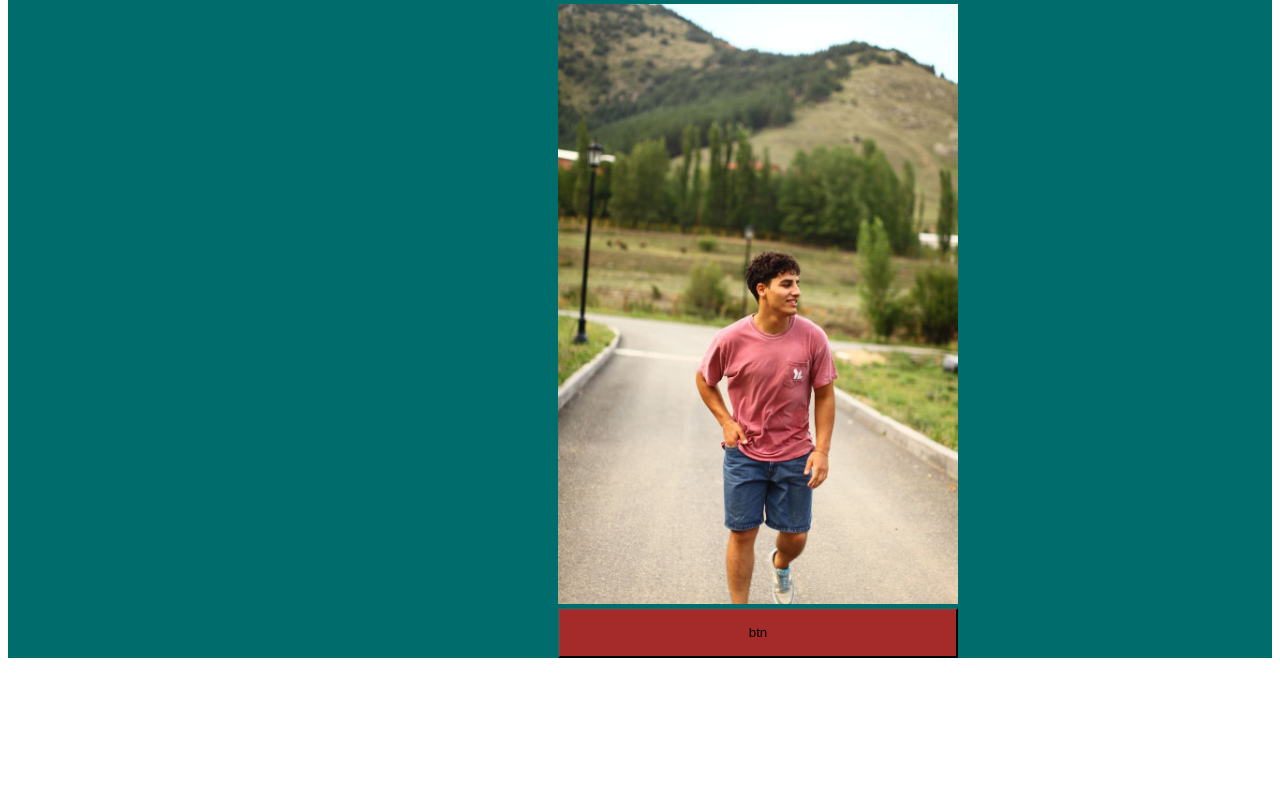
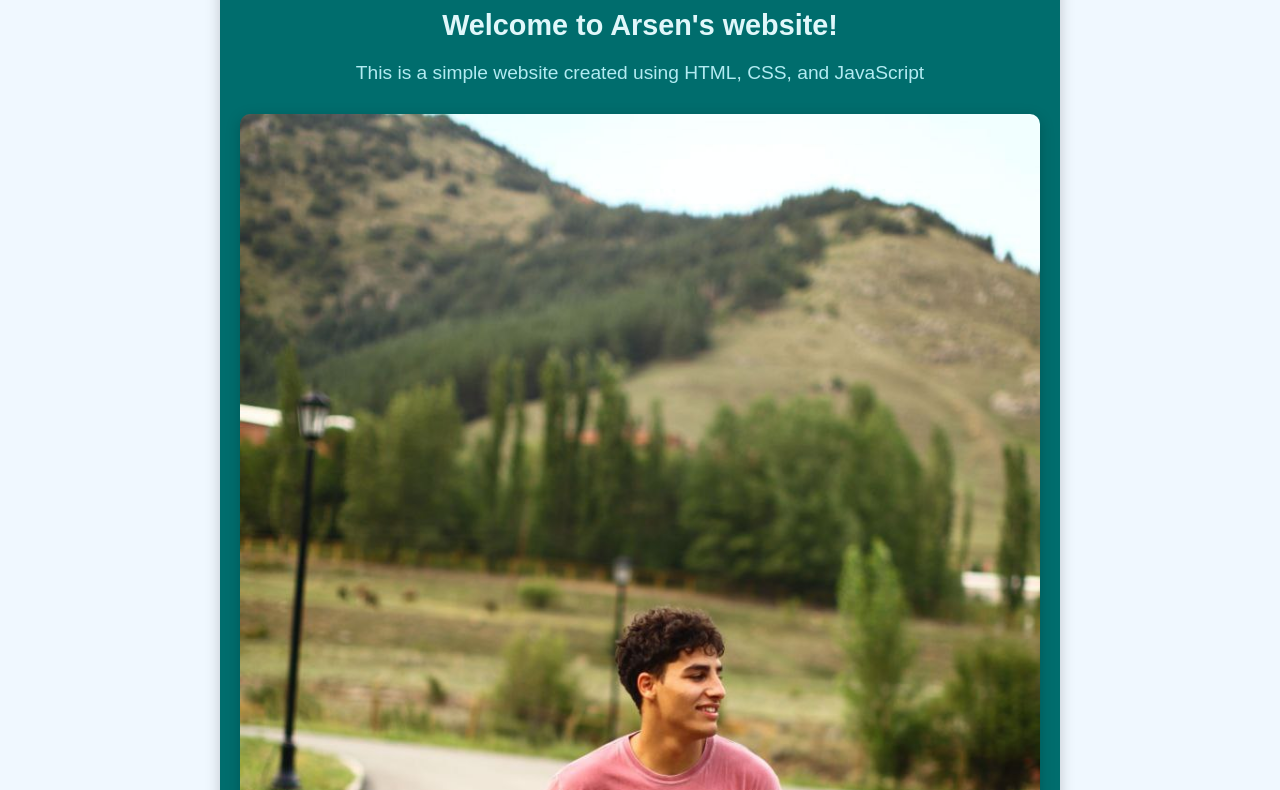
Before and after one commit to Hovhannisyan00/Netflix, a plain HTML site: page index.html in a window 1280 px wide. Shown: the part 157-947 px from the top of the page. Before the commit the page ends 823 px from the top, so only its background shows below. Drawn offline with Linux system fonts and the light colour scheme.

Commit message:
main commit

```diff
--- a/index.html
+++ b/index.html
@@ -5,14 +5,65 @@
     <meta name="viewport" content="width=device-width, initial-scale=1.0">
     <title>Arsen</title>
     <style>
+        body {
+            font-family: 'Arial', sans-serif;
+            margin: 0;
+            padding: 0;
+            background-color: #f0f8ff;
+            color: #333;
+            text-align: center;
+        }
+
         .divider {
-            background-color: rgb(0, 109, 109);
-            padding-left: 550px;
+            background-color: #006d6d;
+            padding: 50px 20px;
+            border-radius: 10px;
+            box-shadow: 0px 4px 15px rgba(0, 0, 0, 0.2);
+            margin: 20px auto;
+            width: 80%;
+            max-width: 800px;
         }
+
+        .divider h1 {
+            color: #fff;
+            margin-bottom: 10px;
+            font-size: 2.5rem;
+        }
+
+        .divider h2 {
+            color: #e0f7fa;
+            margin-bottom: 20px;
+            font-size: 1.8rem;
+        }
+
+        .divider p {
+            color: #b2ebf2;
+            margin-bottom: 30px;
+            font-size: 1.2rem;
+        }
+
+        #slideshow img {
+            border-radius: 10px;
+            box-shadow: 0px 4px 15px rgba(0, 0, 0, 0.2);
+            max-width: 100%;
+            height: auto;
+        }
+
         .btn {
-            background-color: brown;
-            width: 400px;
+            background-color: #a52a2a;
+            color: white;
+            width: 100%;
+            max-width: 200px;
             height: 50px;
+            border: none;
+            border-radius: 25px;
+            font-size: 1.2rem;
+            cursor: pointer;
+            transition: background-color 0.3s ease;
+        }
+
+        .btn:hover {
+            background-color: #8b0000;
         }
     </style>
 </head>
@@ -24,17 +75,18 @@
         <p>This is a simple website created using HTML, CSS, and JavaScript</p>
         <div id="slideshow">
             <img
-            style="height: 600px; width:400px;"
+            style="height: auto; width:100%;"
              src="/arsen/1.jpg" alt="Image 1">
         </div>
-        <button class="btn">btn</button>
+        <button class="btn">Click Me!</button>
 
     </div>
-        <script>
-            const btm = document.getElementsByClassName("btn")
-            btm[0].addEventListener("click", function() {
-                alert("Button clicked!")
-            })
-        </script>
+
+    <script>
+        const btn = document.querySelector(".btn");
+        btn.addEventListener("click", function() {
+            alert("Button clicked!");
+        });
+    </script>
 </body>
 </html>
```
